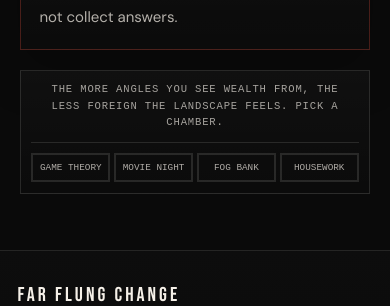
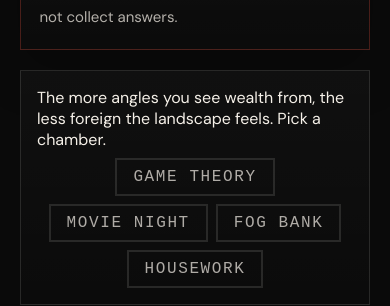
Before and after one commit to jvgiv/ffcpreview, a Next.js app: page /thoughtgallery in a window 390 px wide. Shown: the part 607-913 px from the top of the page. Built offline with nearby package versions, Linux system fonts and the light colour scheme; no server answers.

Commit message:
show password enabled

```diff
--- a/src/app/(content)/thoughtgallery/page.module.css
+++ b/src/app/(content)/thoughtgallery/page.module.css
@@ -212,37 +212,19 @@
     rgba(12, 12, 12, 0.92);
   backdrop-filter: blur(10px);
   display: flex;
-  align-items: center;
   gap: 0.5rem;
   flex-wrap: wrap;
   justify-content: center;
 }
 
-.navTitle {
-  flex: 0 0 100%;
-  width: 100%;
-  min-width: 100%;
-  margin: 0 auto 0.5rem;
-  padding: 0 0.35rem 0.85rem;
-  border-bottom: 1px solid var(--border);
-  font-family: 'Space Mono', monospace;
-  font-size: clamp(0.68rem, 1vw, 0.82rem);
-  line-height: 1.65;
-  letter-spacing: 0.14em;
-  text-align: center;
-  text-transform: uppercase;
-  color: rgba(245, 240, 232, 0.66);
-}
+
 
 .navButton {
-  flex: 1 1 0;
-  min-width: 0;
   padding: 0.5rem 1rem;
   font-family: 'Space Mono', monospace;
   font-size: 1rem;
   letter-spacing: 0.1em;
   text-transform: uppercase;
-  white-space: nowrap;
   color: rgba(245, 240, 232, 0.7);
   background: none;
   border: 2px solid var(--border);
@@ -260,37 +242,3 @@
   border-color: var(--red);
   background: rgba(231, 76, 60, 0.1);
 }
-
-@media (max-width: 600px) {
-  .navBar {
-    padding: 0.85rem;
-  }
-
-  .navTitle {
-    margin-bottom: 0.35rem;
-    padding-bottom: 0.75rem;
-    font-size: 0.66rem;
-    line-height: 1.55;
-    letter-spacing: 0.08em;
-  }
-
-  .navButton {
-    padding: 0.55rem 0.5rem;
-    font-size: 0.76rem;
-    letter-spacing: 0.06em;
-    text-align: center;
-  }
-}
-
-@media (max-width: 420px) {
-  .navBar {
-    gap: 0.25rem;
-    padding: 0.65rem;
-  }
-
-  .navButton {
-    padding: 0.45rem 0.15rem;
-    font-size: clamp(0.48rem, 2.4vw, 0.62rem);
-    letter-spacing: 0;
-  }
-}
```
Also changed, not shown: src/app/components/auth/AuthForm.js (+5 -6 lines).
